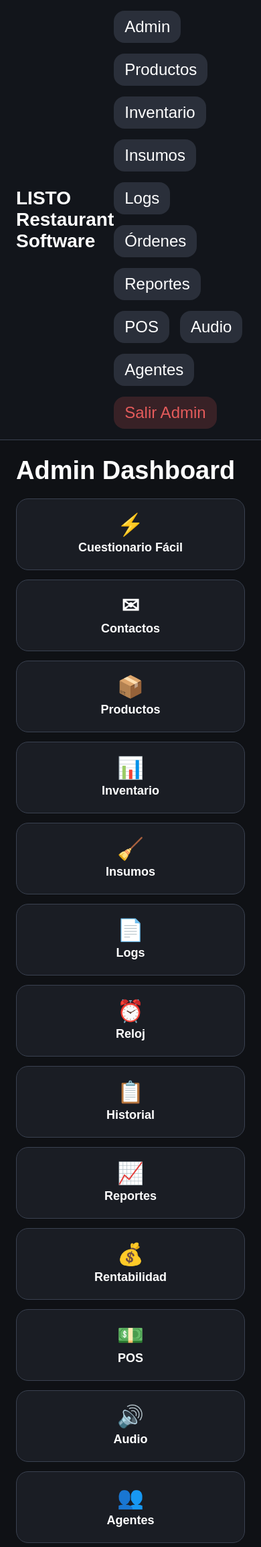
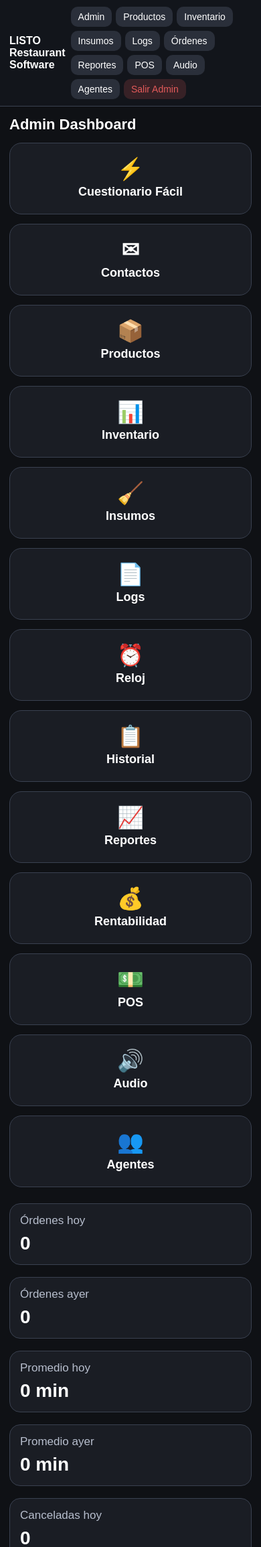
Before and after one commit to derod/listorestaurantsoftware, a FastAPI app: page /admin in a window 390 px wide; the page is wider, and only the part inside the window is pictured. Shown: the top 2309 px of that part at 67% size. Run offline with FastAPI, Linux system fonts and the light colour scheme; the visitor is signed in with stand-in values (Sample User, id 1); parts of the project's set-up code (start-up, migrations or seed data) failed here and were passed over.

Commit message:
style(mobile): auditoría y responsividad mobile-first en todo el sitio
- styles.css: breakpoints para móvil (≤760px y ≤430px): tipografía y
  paddings reducidos, topbar/nav compacto, grids que se apilan, panels y
  tarjetas con scroll horizontal, y overflow-x oculto en body
- Tablas: .table-wrap (historial) y .ap-table-card (productos) pasan de
  overflow:hidden a scroll horizontal para no cortarse en móvil
- Cache-bust de styles.css (?v=mob1) para forzar la versión nueva

Los logins PIN, POS, landing y cuestionario ya eran responsive; ahora todo
el panel admin y las pantallas operativas se ven bien en celular.

Co-Authored-By: Claude Opus 4.8 <noreply@anthropic.com>

```diff
--- a/restaurant_kds_project/app/static/css/styles.css
+++ b/restaurant_kds_project/app/static/css/styles.css
@@ -67,3 +67,50 @@ h2 { font-size: 32px; margin: 0 0 16px; }
 @media (max-width: 1200px) {
   .products-grid, .kitchen-create-grid, .stats-grid, .big-actions, .order-actions, .screen.two-panel, .kitchen-layout, .summary-inline { grid-template-columns: 1fr 1fr; }
 }
+
+/* ─── Mobile-first responsiveness ──────────────────────────────────────── */
+html, body { max-width: 100%; overflow-x: hidden; }
+.table-scroll { overflow-x: auto; -webkit-overflow-scrolling: touch; }
+
+/* Tablet / small laptop */
+@media (max-width: 760px) {
+  body { font-size: 17px; }
+  h1, h2, h3, p, label, th, td, input, button, a, div, span { font-size: 17px; }
+  h1 { font-size: 26px; margin-bottom: 14px; }
+  h2 { font-size: 21px; margin-bottom: 12px; }
+
+  .topbar { padding: 10px 14px; gap: 8px; }
+  .brand { font-size: 18px; }
+  .nav { gap: 6px; }
+  .nav a { font-size: 14px; padding: 7px 11px; border-radius: 10px; }
+  .page { padding: 14px; }
+
+  .panel, .table-card, .stat-card { padding: 15px; border-radius: 16px; overflow-x: auto; }
+
+  /* Stack the operational two-panel layouts on phones */
+  .screen.two-panel, .kitchen-layout, .summary-inline { grid-template-columns: 1fr; }
+
+  /* Keep item pickers & order actions 2-up for fast tapping */
+  .products-grid, .kitchen-create-grid, .order-actions { grid-template-columns: 1fr 1fr; }
+  .stats-grid, .big-actions { grid-template-columns: 1fr 1fr; }
+
+  .product-btn { min-height: 80px; font-size: 18px; padding: 12px; border-radius: 16px; }
+  .action { min-height: 60px; font-size: 18px; padding: 12px; }
+  .small-action { min-height: 48px; font-size: 16px; }
+  .stat-value { font-size: 28px; }
+  .summary-total { font-size: 22px; }
+  .timer { font-size: 22px; }
+  .order-line { font-size: 18px; }
+  .cards-stack { max-height: none; }
+
+  .big-table th, .big-table td { padding: 10px; font-size: 15px; }
+  .big-form input, .audio-form input { min-height: 52px; }
+}
+
+/* Phones */
+@media (max-width: 430px) {
+  h1 { font-size: 22px; }
+  .brand { font-size: 16px; }
+  .stats-grid, .big-actions,
+  .products-grid, .kitchen-create-grid, .order-actions { grid-template-columns: 1fr; }
+}
--- a/restaurant_kds_project/app/templates/admin_login.html
+++ b/restaurant_kds_project/app/templates/admin_login.html
@@ -6,7 +6,7 @@
   <title>Admin Login</title>
   <link rel="icon" href="/static/favicon.svg" type="image/svg+xml" />
   <link rel="icon" href="/static/favicon.ico" sizes="any" />
-  <link rel="stylesheet" href="/static/css/styles.css" />
+  <link rel="stylesheet" href="/static/css/styles.css?v=mob1" />
   <style>
     .login-wrap { display:flex; align-items:center; justify-content:center; min-height:100vh; }
     .login-box { background:var(--card); border:1px solid var(--border); border-radius:28px; padding:48px 52px; width:100%; max-width:520px; display:flex; flex-direction:column; gap:28px; }
--- a/restaurant_kds_project/app/templates/admin_orders_history.html
+++ b/restaurant_kds_project/app/templates/admin_orders_history.html
@@ -36,7 +36,7 @@
   .summary-card .value { font-size:24px; font-weight:800; color:var(--accent); }
 
   /* ── table ── */
-  .table-wrap { background:var(--card); border:1px solid var(--border); border-radius:16px; overflow:hidden; }
+  .table-wrap { background:var(--card); border:1px solid var(--border); border-radius:16px; overflow-x:auto; -webkit-overflow-scrolling:touch; }
   .big-table { width:100%; border-collapse:collapse; font-size:14px; }
   .big-table th { padding:12px 14px; background:#10141b; color:#b7becd; font-weight:700; text-align:left; white-space:nowrap; }
   .big-table td { padding:10px 14px; border-top:1px solid var(--border); vertical-align:top; }
--- a/restaurant_kds_project/app/templates/admin_products.html
+++ b/restaurant_kds_project/app/templates/admin_products.html
@@ -115,7 +115,8 @@
     background: #12161f;
     border: 1px solid #1c2538;
     border-radius: 16px;
-    overflow: hidden;
+    overflow-x: auto;
+    -webkit-overflow-scrolling: touch;
   }
 
   .ap-table {
--- a/restaurant_kds_project/app/templates/base.html
+++ b/restaurant_kds_project/app/templates/base.html
@@ -7,7 +7,7 @@
   <link rel="icon" href="/static/favicon.svg" type="image/svg+xml" />
   <link rel="icon" href="/static/favicon.ico" sizes="any" />
   <link rel="apple-touch-icon" href="/static/apple-touch-icon.png" />
-  <link rel="stylesheet" href="/static/css/styles.css" />
+  <link rel="stylesheet" href="/static/css/styles.css?v=mob1" />
 </head>
 <body>
   <header class="topbar">
--- a/restaurant_kds_project/app/templates/inventory.html
+++ b/restaurant_kds_project/app/templates/inventory.html
@@ -6,7 +6,7 @@
   <title>{{ page_title }}</title>
   <link rel="icon" href="/static/favicon.svg" type="image/svg+xml" />
   <link rel="icon" href="/static/favicon.ico" sizes="any" />
-  <link rel="stylesheet" href="/static/css/styles.css" />
+  <link rel="stylesheet" href="/static/css/styles.css?v=mob1" />
   <style>
     .inv-top { display:flex; align-items:center; justify-content:space-between; margin-bottom:18px; flex-wrap:wrap; gap:12px; }
     .inv-top h1 { margin:0; }
--- a/restaurant_kds_project/app/templates/inventory_login.html
+++ b/restaurant_kds_project/app/templates/inventory_login.html
@@ -6,7 +6,7 @@
   <title>{{ page_title }}</title>
   <link rel="icon" href="/static/favicon.svg" type="image/svg+xml" />
   <link rel="icon" href="/static/favicon.ico" sizes="any" />
-  <link rel="stylesheet" href="/static/css/styles.css" />
+  <link rel="stylesheet" href="/static/css/styles.css?v=mob1" />
   <style>
     body { display:flex; align-items:center; justify-content:center; min-height:100vh; background:var(--bg); }
     .pin-wrap { display:flex; flex-direction:row; align-items:center; justify-content:center; gap:60px; width:100%; max-width:1000px; padding:32px; }
--- a/restaurant_kds_project/app/templates/kitchen_login.html
+++ b/restaurant_kds_project/app/templates/kitchen_login.html
@@ -6,7 +6,7 @@
   <title>{{ page_title }}</title>
   <link rel="icon" href="/static/favicon.svg" type="image/svg+xml" />
   <link rel="icon" href="/static/favicon.ico" sizes="any" />
-  <link rel="stylesheet" href="/static/css/styles.css" />
+  <link rel="stylesheet" href="/static/css/styles.css?v=mob1" />
   <style>
     body { display:flex; align-items:center; justify-content:center; min-height:100vh; background:var(--bg); }
     .pin-wrap { display:flex; flex-direction:row; align-items:center; justify-content:center; gap:60px; width:100%; max-width:1000px; padding:32px; }
--- a/restaurant_kds_project/app/templates/pos.html
+++ b/restaurant_kds_project/app/templates/pos.html
@@ -6,7 +6,7 @@
   <title>{{ page_title }}</title>
   <link rel="icon" href="/static/favicon.svg" type="image/svg+xml" />
   <link rel="icon" href="/static/favicon.ico" sizes="any" />
-  <link rel="stylesheet" href="/static/css/styles.css" />
+  <link rel="stylesheet" href="/static/css/styles.css?v=mob1" />
   <style>
     .pos-main { display:grid; grid-template-columns: 1.6fr 1fr; gap:20px; padding:20px; min-height:calc(100vh - 90px); }
     @media (max-width: 900px) { .pos-main { grid-template-columns: 1fr; } }
--- a/restaurant_kds_project/app/templates/pos_login.html
+++ b/restaurant_kds_project/app/templates/pos_login.html
@@ -6,7 +6,7 @@
   <title>{{ page_title }}</title>
   <link rel="icon" href="/static/favicon.svg" type="image/svg+xml" />
   <link rel="icon" href="/static/favicon.ico" sizes="any" />
-  <link rel="stylesheet" href="/static/css/styles.css" />
+  <link rel="stylesheet" href="/static/css/styles.css?v=mob1" />
   <style>
     body { display:flex; align-items:center; justify-content:center; min-height:100vh; background:var(--bg); }
     .pin-wrap { display:flex; flex-direction:row; align-items:center; justify-content:center; gap:60px; width:100%; max-width:1000px; padding:32px; }
--- a/restaurant_kds_project/app/templates/station_login.html
+++ b/restaurant_kds_project/app/templates/station_login.html
@@ -6,7 +6,7 @@
   <title>{{ page_title }}</title>
   <link rel="icon" href="/static/favicon.svg" type="image/svg+xml" />
   <link rel="icon" href="/static/favicon.ico" sizes="any" />
-  <link rel="stylesheet" href="/static/css/styles.css" />
+  <link rel="stylesheet" href="/static/css/styles.css?v=mob1" />
   <style>
     body { display:flex; align-items:center; justify-content:center; min-height:100vh; background:var(--bg); }
     .pin-wrap { display:flex; flex-direction:row; align-items:center; justify-content:center; gap:60px; width:100%; max-width:1000px; padding:32px; }
```
